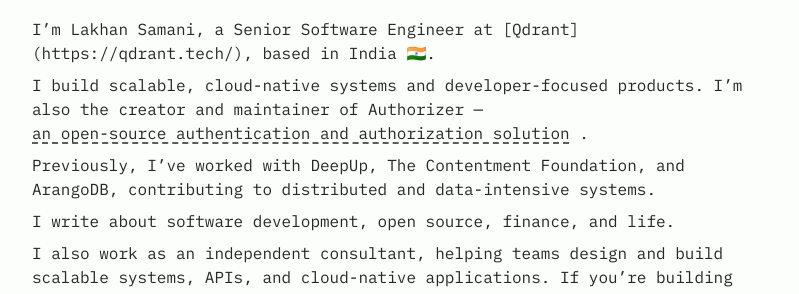
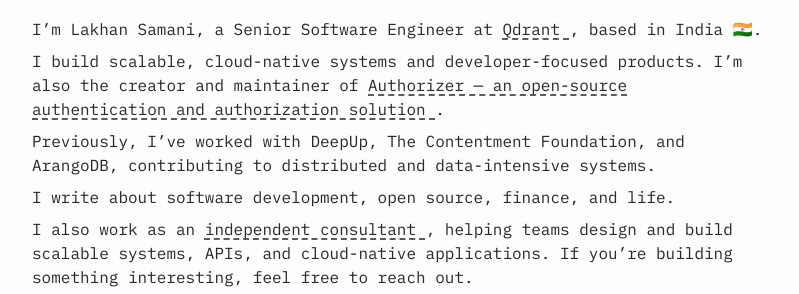
Before and after one commit to lakhansamani/lakhan.me, an Astro site: page / in a window 1280 px wide. Shown: the part 328-622 px from the top of the page, without its empty margins (240-1039 px from the left). Built offline with nearby package versions, Linux system fonts and the light colour scheme; Astro itself is replaced by a stand-in of ours; some packages are replaced by stand-ins of ours.

Commit message:
chore: update bio

```diff
--- a/src/components/LinkButton.astro
+++ b/src/components/LinkButton.astro
@@ -5,6 +5,8 @@ export interface Props {
   ariaLabel?: string;
   title?: string;
   disabled?: boolean;
+  target?: "_self" | "_blank" | "_parent" | "_top";
+  rel?: string;
 }
 
 const {
@@ -13,6 +15,8 @@ const {
   ariaLabel,
   title,
   disabled = false,
+  target,
+  rel,
 } = Astro.props;
 ---
 
@@ -29,6 +33,8 @@ const {
   ) : (
     <a
       {href}
+      target={target}
+      rel={rel}
       class:list={["group inline-block hover:text-skin-accent", className]}
       aria-label={ariaLabel}
       title={title}
--- a/src/pages/index.astro
+++ b/src/pages/index.astro
@@ -42,17 +42,30 @@ const socialCount = SOCIALS.filter(social => social.active).length;
           <span class="sr-only">RSS Feed</span>
         </a>
 
-        <p>I’m Lakhan Samani, a Senior Software Engineer at [Qdrant](https://qdrant.tech/), based in India 🇮🇳.</p>
+        <p>
+          I’m Lakhan Samani, a Senior Software Engineer at
+          <a
+            href="https://qdrant.tech/"
+            target="_blank"
+            rel="noopener noreferrer"
+            class="underline decoration-dashed underline-offset-4 hover:text-skin-accent"
+          >
+            Qdrant
+          </a>,
+          based in India 🇮🇳.
+        </p>
 
         <p>
           I build scalable, cloud-native systems and developer-focused products. I’m also the creator and
-          maintainer of Authorizer —
-          <LinkButton
-            className="underline decoration-dashed underline-offset-4 hover:text-skin-accent"
+          maintainer of
+          <a
+            class="underline decoration-dashed underline-offset-4 hover:text-skin-accent"
             href="https://authorizer.dev"
+            target="_blank"
+            rel="noopener noreferrer"
           >
-            an open-source authentication and authorization solution
-          </LinkButton>.
+          Authorizer — an open-source authentication and authorization solution
+        </a>.
         </p>
 
         <p>
@@ -63,8 +76,16 @@ const socialCount = SOCIALS.filter(social => social.active).length;
         <p>I write about software development, open source, finance, and life.</p>
 
         <p>
-          I also work as an independent consultant, helping teams design and build scalable systems, APIs, and
-          cloud-native applications. If you’re building something interesting, feel free to reach out.
+          I also work as an
+          <a
+            class="underline decoration-dashed underline-offset-4 hover:text-skin-accent"
+            href="https://praalaktech.com/"
+            target="_blank"
+            rel="noopener noreferrer"
+          >
+          independent consultant
+          </a>, helping teams design and build scalable systems, APIs, and cloud-native applications.
+          If you’re building something interesting, feel free to reach out.
         </p>
 
         {
```
